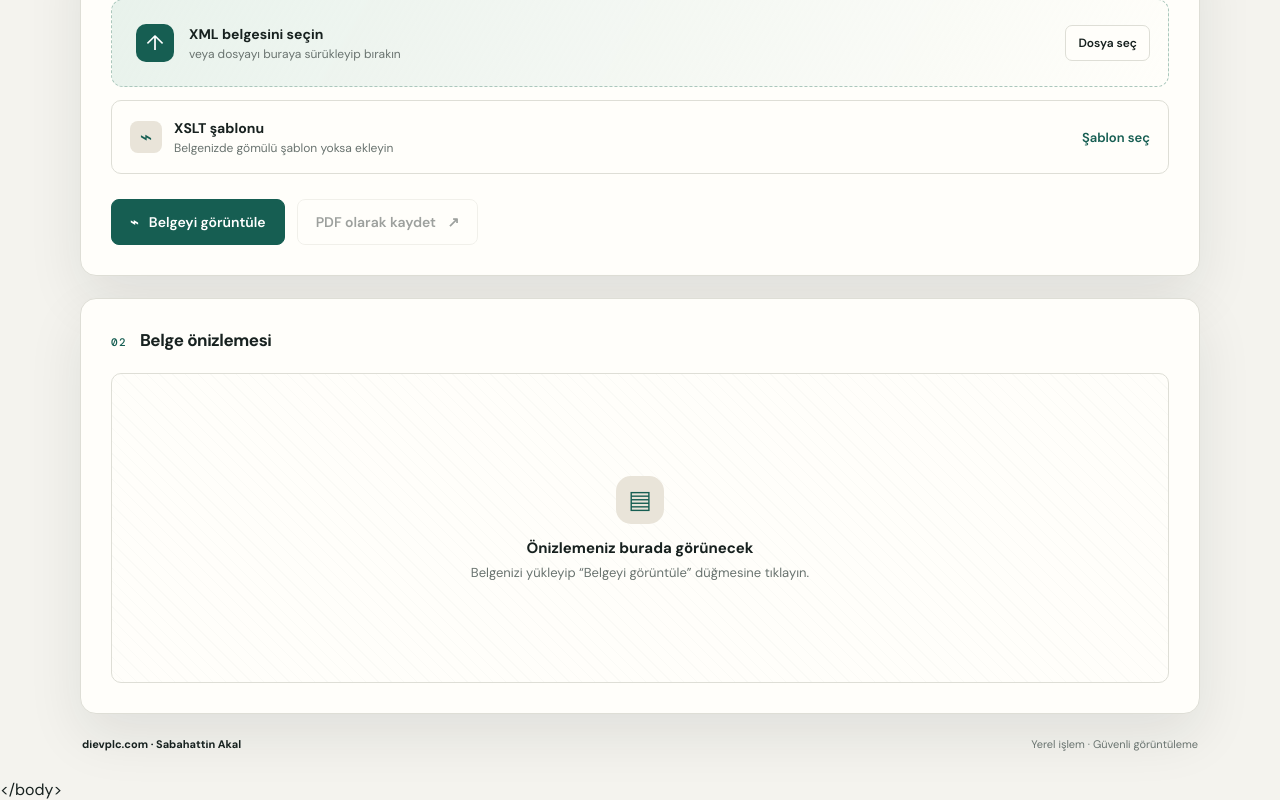
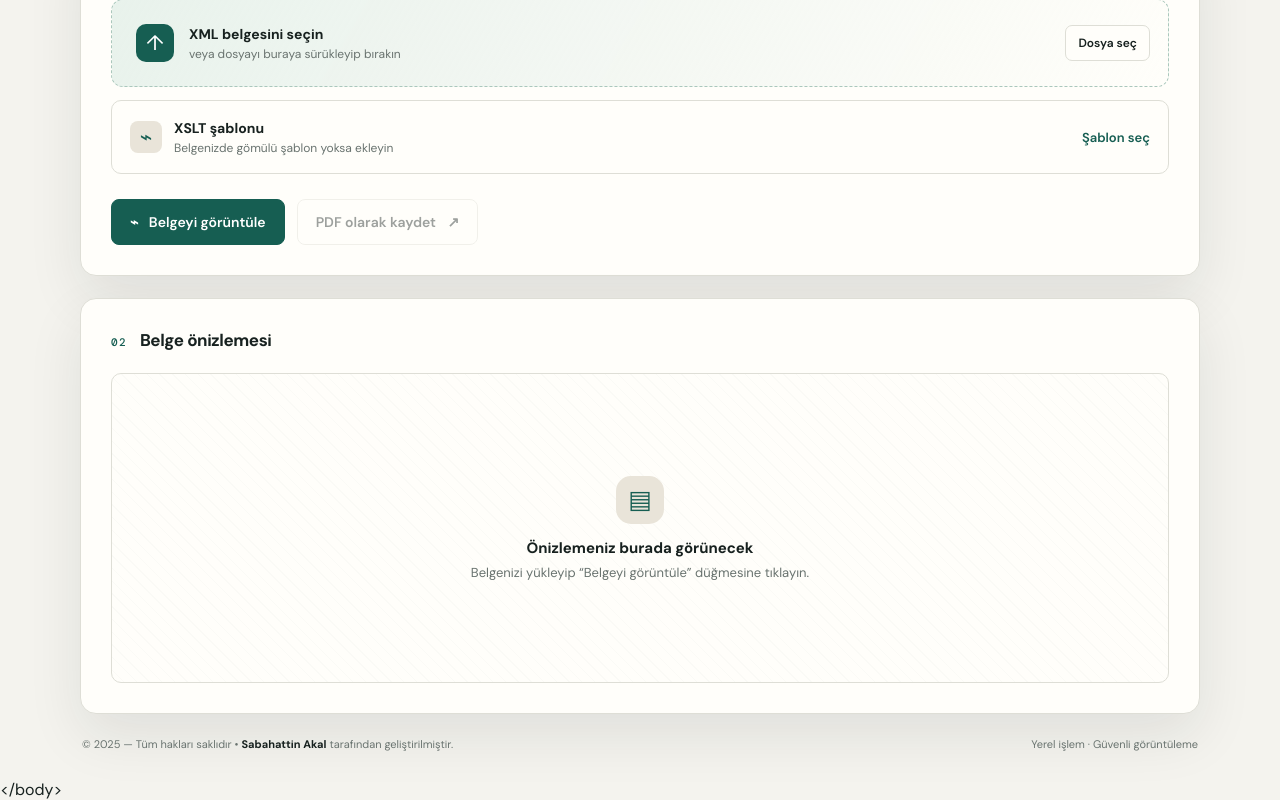
Before and after one commit to SabahattinAkal/edoc-viewer, a React (Create React App) app: page / in a window 1280 px wide. Shown: the part 537-1337 px from the top of the page. Built offline with nearby package versions, Linux system fonts and the light colour scheme.

Commit message:
Update footer attribution

```diff
--- a/src/Components/Main.jsx
+++ b/src/Components/Main.jsx
@@ -126,7 +126,7 @@ class Main extends Component {
         <div className="section-heading"><div><span className="step">02</span><h2>Belge önizlemesi</h2></div>{resultInvoice && <span className="ready"><i /> Hazır</span>}</div>
         <div className={resultInvoice ? 'preview-card has-document' : 'preview-card'}>{resultInvoice ? <div className="invoice-content" ref={(element) => { this.previewRef = element; }} dangerouslySetInnerHTML={{ __html: resultInvoice }} /> : <div className="empty-preview"><div className="empty-icon">▤</div><h3>Önizlemeniz burada görünecek</h3><p>Belgenizi yükleyip “Belgeyi görüntüle” düğmesine tıklayın.</p></div>}</div>
       </section>
-      <footer><a className="footer-owner" href="https://dievplc.com" target="_blank" rel="noopener noreferrer">dievplc.com · Sabahattin Akal</a><span>Yerel işlem · Güvenli görüntüleme</span></footer>
+      <footer><span>© 2025 — Tüm hakları saklıdır • <a className="footer-owner" href="https://dievplc.com/" target="_blank" rel="noopener noreferrer">Sabahattin Akal</a> tarafından geliştirilmiştir.</span><span>Yerel işlem · Güvenli görüntüleme</span></footer>
     </main>;
   }
 }
```
